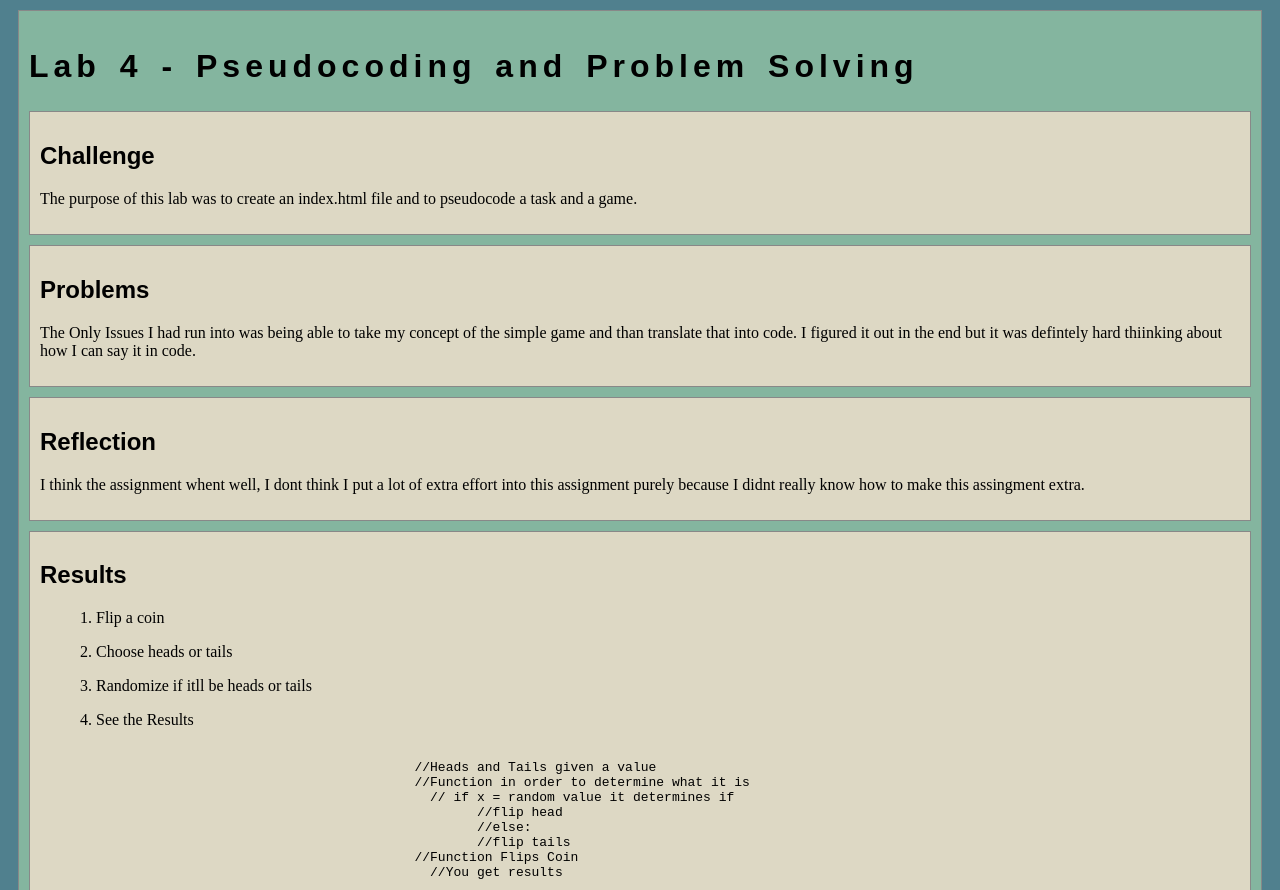
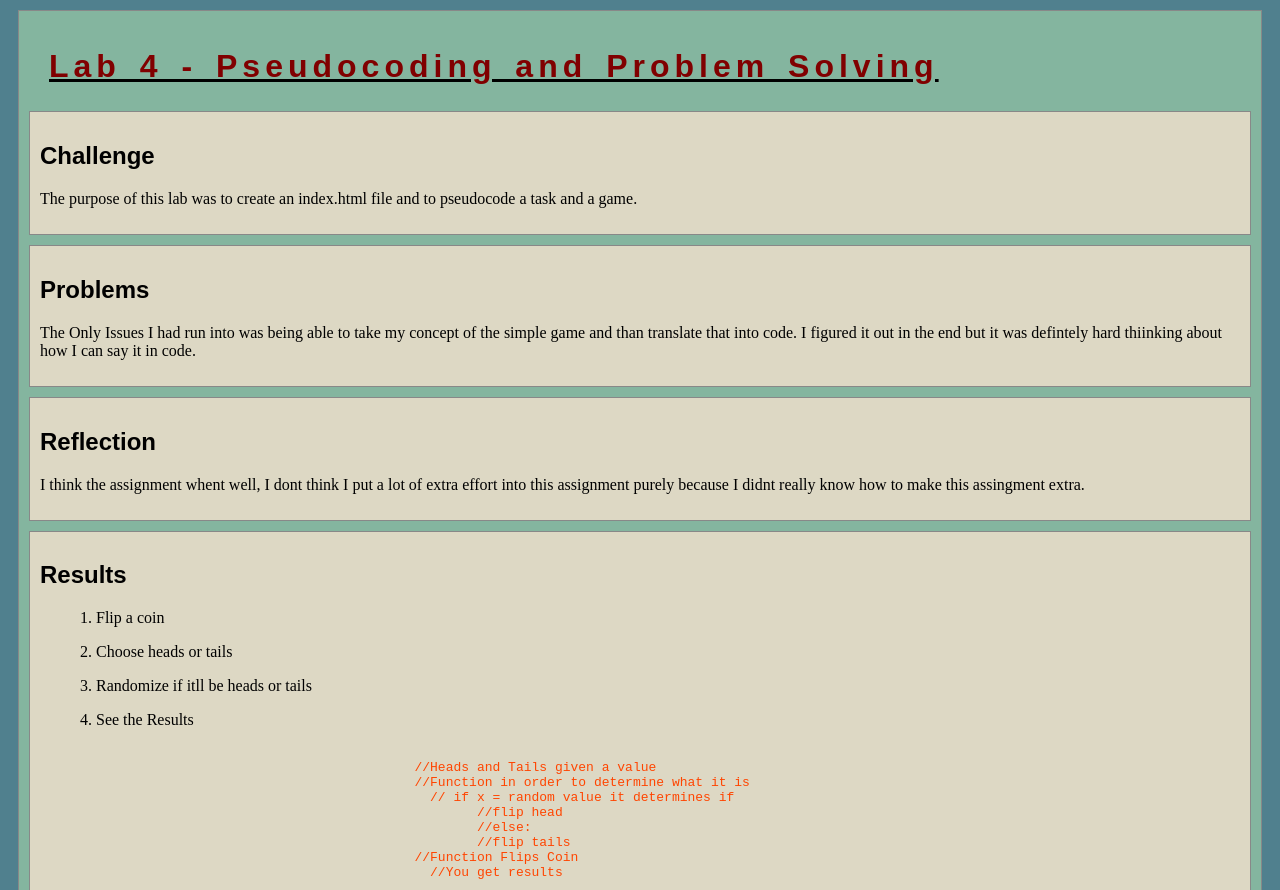
Before and after one commit to Abovee1/art101, a plain HTML site: page lab4/index.html in a window 1280 px wide. Shown: the top 890 px of the page. Drawn offline with nearby package versions, Linux system fonts and the light colour scheme.

Commit message:
Update lab.css

```diff
--- a/lab4/css/lab.css
+++ b/lab4/css/lab.css
@@ -7,3 +7,19 @@
     border: solid 1px #888;
     background-color: #DDD8C4;
   }
+h1{
+  text-indent: 20px;
+  color: maroon;
+  text-decoration-line: underline;
+  text-shadow: 0lvw;
+  text-decoration-color: black;
+}
+pre{
+  color: orangered;
+  text-align: left;
+
+}
+code{
+  color: orangered;
+  text-align: left;
+}
```
